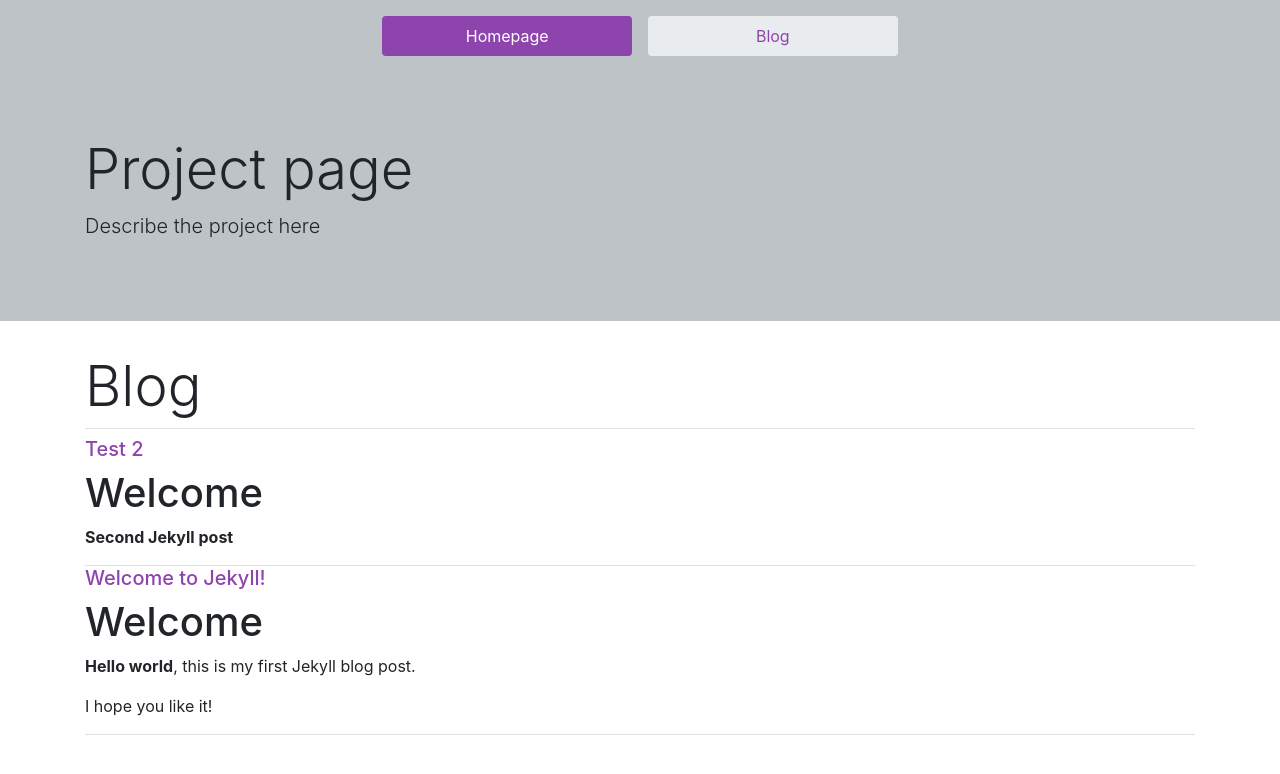
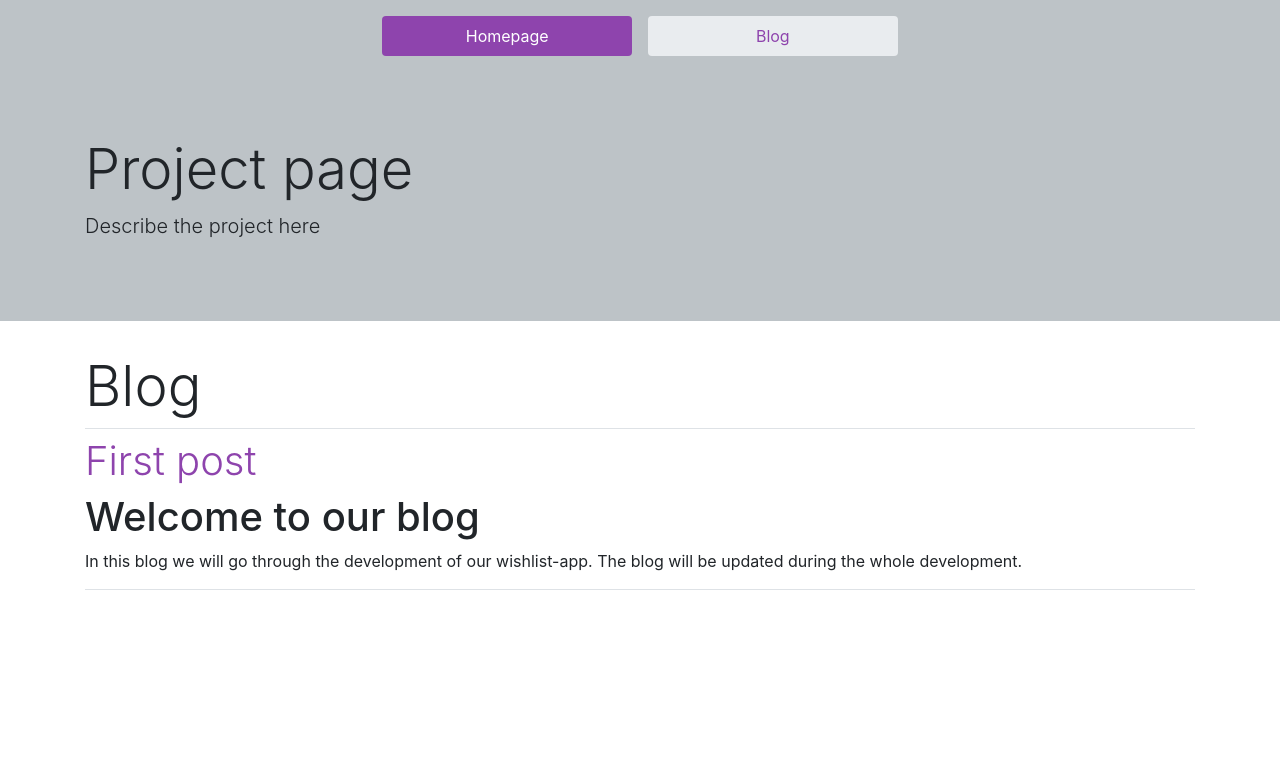
Before and after one commit to StelFoog/wishlist-webpage, a Jekyll site: the page built from index.html, in a window 1280 px wide. Shown: the top 774 px of the page. Built offline with Jekyll 4.4.1, drawn with Linux system fonts in a browser that asks for light colours.

Commit message:
Added first blog post

```diff
--- a/_posts/2019-04-22-test.md
+++ /dev/null
@@ -1,10 +0,0 @@
----
-layout: post
-title: "Welcome to Jekyll!"
----
-
-# Welcome
-
-**Hello world**, this is my first Jekyll blog post.
-
-I hope you like it!
--- a/_posts/2019-04-22-test2.md
+++ /dev/null
@@ -1,8 +0,0 @@
----
-layout: post
-title: "Test 2"
----
-
-# Welcome
-
-**Second Jekyll post**
--- /dev/null
+++ b/_posts/2019-04-23-first-post.md
@@ -0,0 +1,9 @@
+---
+layout: post
+title: "First post"
+author: Axel Pettersson
+---
+
+# Welcome to our blog
+
+In this blog we will go through the development of our wishlist-app. The blog will be updated during the whole development.
--- a/_sass/_post.scss
+++ b/_sass/_post.scss
@@ -1,3 +1,8 @@
 /*
  Post styles
 */
+
+.post-link {
+  font-weight: 300;
+  font-size: 2.5rem;
+}
--- a/index.html
+++ b/index.html
@@ -15,9 +15,9 @@ title: Homepage
   <h3 class="display-4 border-bottom pb-2">Blog</h3>
   {% for post in site.posts limit:5 %}
   <div class="post border-bottom">
-    <h5>
+    <h3 class="post-link">
       <a href="{{ post.url }}">{{post.title}}</a>
-    </h5>
+    </h3>
     {{post.content}}
   </div>
   {% endfor %}
```
